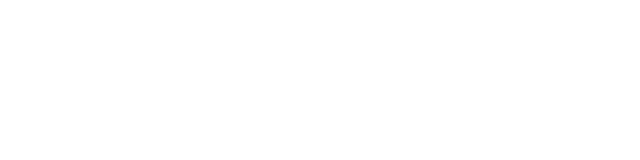
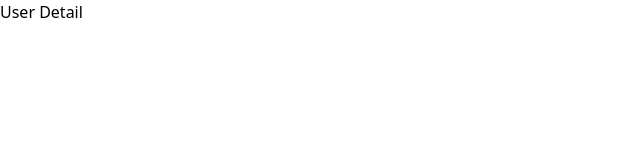
Before and after one commit to LeGiaUy/vue-user-dashboard, a Vue app: page /users/1 in a window 1280 px wide. Shown: the top 160 px of the page, without its empty margins (0-640 px from the left). Built offline with nearby package versions, Linux system fonts and the light colour scheme.

Commit message:
chore: set up router

```diff
--- a/package.json
+++ b/package.json
@@ -9,16 +9,17 @@
     "preview": "vite preview"
   },
   "dependencies": {
-    "@tailwindcss/vite": "^4.1.18",
     "axios": "^1.13.2",
     "pinia": "^3.0.4",
     "vue": "^3.5.24",
     "vue-router": "^4.6.4"
   },
   "devDependencies": {
+    "@tailwindcss/vite": "^4.1.18",
     "@types/node": "^24.10.1",
     "@vitejs/plugin-vue": "^6.0.1",
     "@vue/tsconfig": "^0.8.1",
+    "tailwindcss": "^4.1.18",
     "typescript": "~5.9.3",
     "vite": "^7.2.4",
     "vue-tsc": "^3.1.4"
--- a/src/App.vue
+++ b/src/App.vue
@@ -1,5 +1,7 @@
 <script setup lang="ts"></script>
 
 <template>
-  <div></div>
+  <div>
+    <router-view />
+  </div>
 </template>
--- /dev/null
+++ b/src/router/index.ts
@@ -0,0 +1,26 @@
+import { createRouter, createWebHistory } from "vue-router";
+
+const router = createRouter({
+  history: createWebHistory(),
+
+  // định nghĩa route
+  routes: [
+    {
+      path: "/",
+      redirect: "/users",
+    },
+    {
+      path: "/users",
+      name: "users",
+      component: () => import("@/views/UserListView.vue"),
+    },
+    {
+      // params id
+      path: "/users/:id",
+      name: "user-detail",
+      component: () => import("@/views/UserDetailView.vue"),
+    },
+  ],
+});
+
+export default router;
--- /dev/null
+++ b/src/views/UserDetailView.vue
@@ -0,0 +1,7 @@
+<template>
+  <div>
+    <h1>User Detail</h1>
+  </div>
+</template>
+
+<script setup lang="ts"></script>
--- /dev/null
+++ b/src/views/UserListView.vue
@@ -0,0 +1,7 @@
+<template>
+  <div>
+    <h1>User List</h1>
+  </div>
+</template>
+
+<script setup lang="ts"></script>
```
Also changed, not shown: src/main.ts (+5 -4 lines), 1 other file (tests, documents, lock files or other folders).
